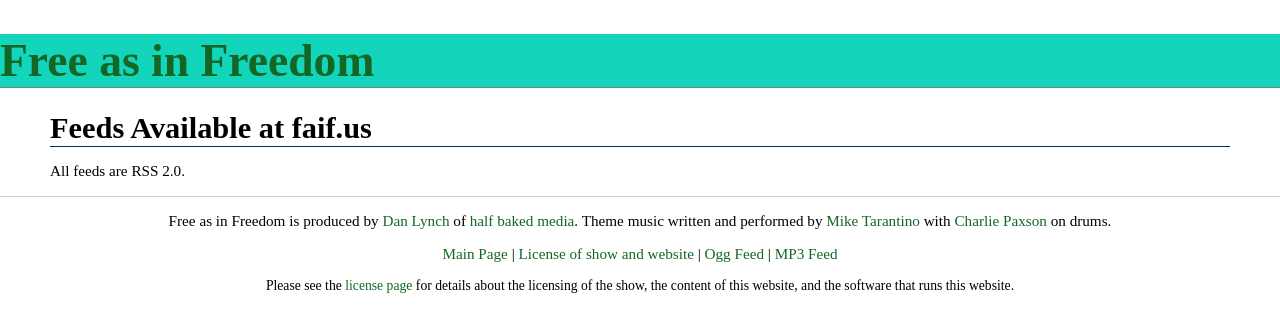
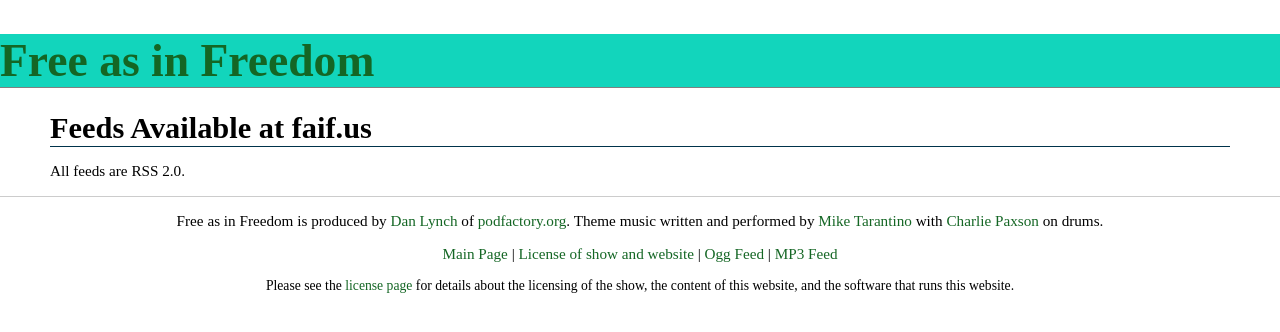
Before and after one commit to bkuhn/podjango, a Django app: template podjango/templates/feeds.html in a window 1280 px wide. Shown: the top 332 px of the page. Run offline with Django 3.2, Linux system fonts and the light colour scheme; the template is opened without the code that fills it, so the values that code supplies are empty.

Commit message:
Changed link to Dan's halfbakedmedia to podfactory site.

```diff
--- a/podjango/templates/base_standard.html
+++ b/podjango/templates/base_standard.html
@@ -20,7 +20,7 @@
     <div id="podjangofooter">
 {% block copyright_info %}
 <p>Free as in Freedom is produced by <a href="http://danlynch.org/blog/">Dan Lynch</a>
-  of <a href="http://www.halfbakedmedia.com/">half baked media</a>.  Theme
+  of <a href="http://www.podfactory.org/">podfactory.org</a>.  Theme
   music written and performed
   by <a href="http://www.miketarantino.com">Mike Tarantino</a>
   with <a href="http://www.charliepaxson.com">Charlie Paxson</a> on drums.</p>
```
